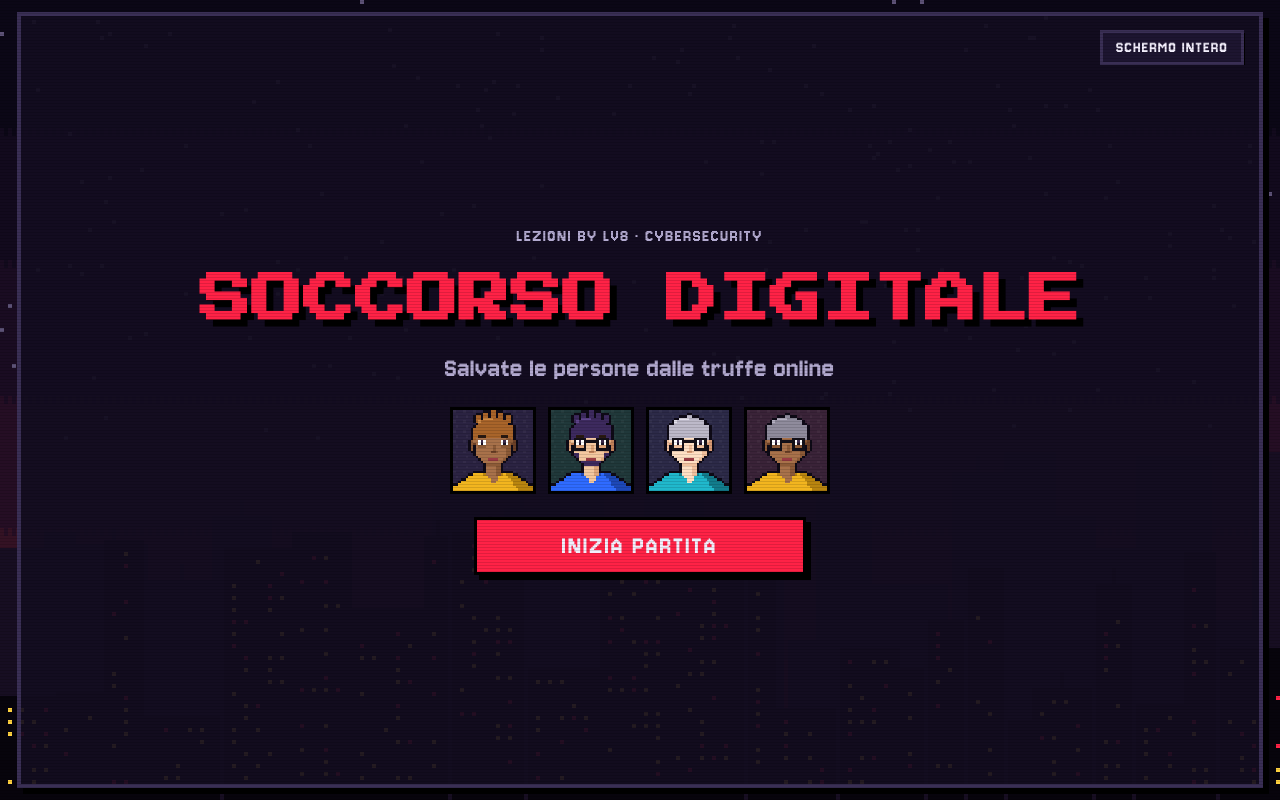
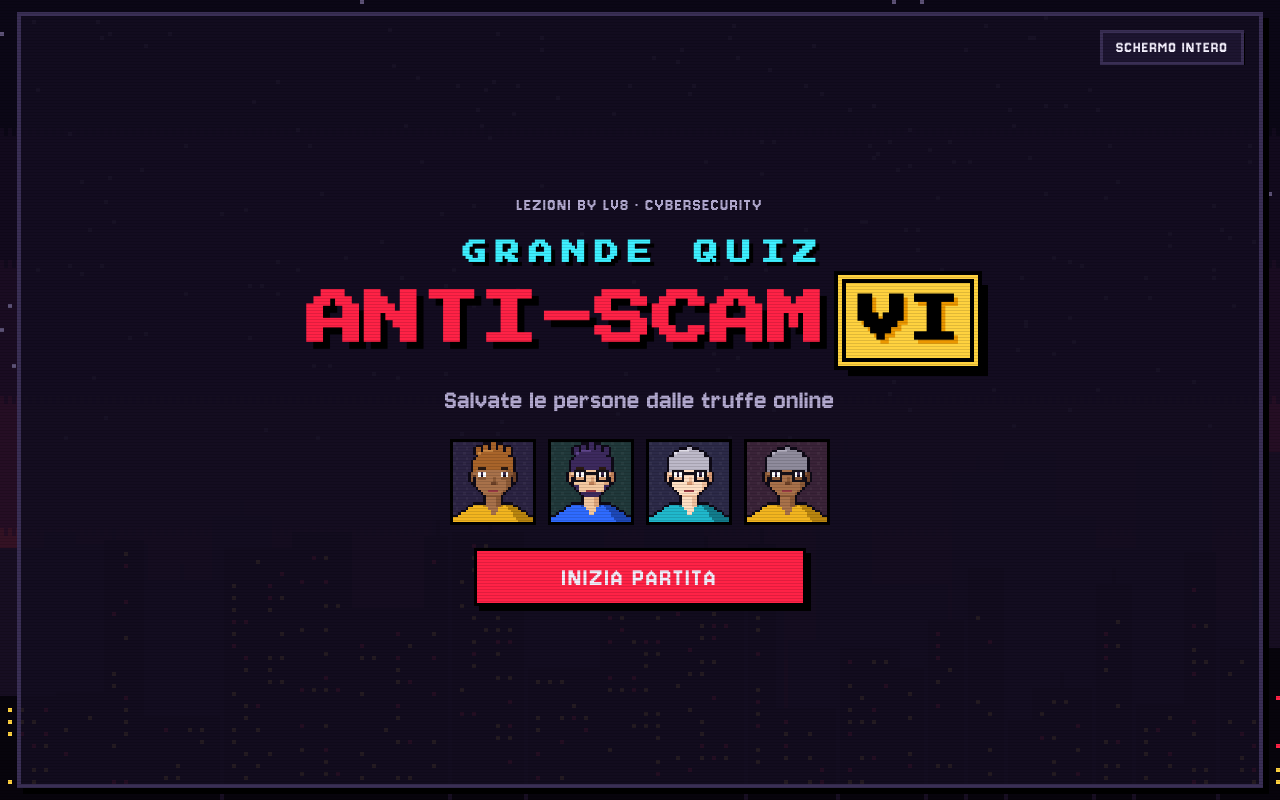
Before and after one commit to elbruco91/cyberquiz, a plain HTML site: page index.html in a window 1280 px wide. Drawn offline with Linux system fonts and the light colour scheme.

Commit message:
Nuovo titolo: Grande Quiz Anti-Scam VI, con logo pixel nel menu
Co-Authored-By: Claude Opus 5.5 <noreply@anthropic.com>
Claude-Session: https://claude.ai/code/session_01XctrTzAWSLBDX3y8xf3daa

```diff
--- a/content.js
+++ b/content.js
@@ -20,7 +20,7 @@
 
 window.CYBERQUIZ = {
   eyebrow: "Lezioni by LV8 · Cybersecurity",
-  title: "Soccorso digitale",
+  title: "Grande Quiz Anti-Scam VI",
 
   // Fasce di salvataggio, sulla percentuale di risposte esatte della squadra nel round.
   // Punti del round = percentuale (arrotondata all'intero) × mult del round × mult della fascia
--- a/index.html
+++ b/index.html
@@ -3,7 +3,7 @@
 <head>
 <meta charset="utf-8">
 <meta name="viewport" content="width=device-width, initial-scale=1, viewport-fit=cover">
-<title>Cyberquiz</title>
+<title>Grande Quiz Anti-Scam VI</title>
 <style>
 /* Fonts are bundled in /fonts so the game works offline in class.
    Jersey 10 (readable pixel font) for all text; Press Start 2P only for big titles. */
@@ -119,6 +119,15 @@ button:focus-visible, input:focus-visible { outline: 3px solid var(--volt); outl
 /* ---------- Menu ---------- */
 .menu { display: grid; place-items: center; align-content: center; gap: calc(var(--u) * 3.2); text-align: center; flex: 1; }
 .menu .logo { font-family: var(--f-display); font-size: calc(var(--u) * 7.2); color: var(--blood); text-shadow: 7px 7px 0 var(--black); margin: 0; line-height: 1.15; letter-spacing: 0; }
+.menu .logo { display: grid; justify-items: center; gap: calc(var(--u) * 1.6); }
+.logo-top { font-size: calc(var(--u) * 3.4); color: var(--volt); letter-spacing: 0.35em; text-shadow: 4px 4px 0 var(--black); padding-left: 0.35em; }
+.logo-row { display: flex; align-items: center; gap: calc(var(--u) * 2.4); }
+.logo-main { font-size: calc(var(--u) * 8); color: var(--blood); text-shadow: 7px 7px 0 var(--black); }
+.logo-num {
+  font-size: calc(var(--u) * 7); color: var(--black); background: var(--gold); padding: calc(var(--u) * 1.4) calc(var(--u) * 1.6) calc(var(--u) * 1);
+  border: 4px solid var(--black); box-shadow: 0 0 0 4px var(--gold), 0 0 0 8px var(--black), 10px 10px 0 4px var(--black);
+  text-shadow: 4px 4px 0 #eb9700;
+}
 .menu .tag { font-size: calc(var(--u) * 4); color: var(--muted); margin: 0; }
 .menu .faces { display: flex; gap: calc(var(--u) * 1.6); justify-content: center; }
 .menu .faces .avatar { width: calc(var(--u) * 12); height: calc(var(--u) * 12); }
@@ -572,6 +581,14 @@ const app = $("app"), panel = $("panel");
 const esc = s => String(s).replace(/[&<>"]/g, ch => ({ "&": "&amp;", "<": "&lt;", ">": "&gt;", '"': "&quot;" }[ch]));
 const tStyle = t => `--tc:${TEAM_STYLE[t].col};--ti:${TEAM_STYLE[t].ink}`;
 $("gameName").textContent = (C.title || "Cyberquiz").toUpperCase();
+document.title = C.title || "Cyberquiz";
+// Menu title: first two words on a small line, the rest big, a final roman numeral as a gold badge
+function logoHtml() {
+  const words = (C.title || "Cyberquiz").toUpperCase().split(/\s+/);
+  const num = words.length > 1 && /^[IVXLC]+$/.test(words[words.length - 1]) ? words.pop() : "";
+  const top = words.length > 2 ? words.splice(0, 2).join(" ") : "";
+  return `<h1 class="logo">${top ? `<span class="logo-top">${esc(top)}</span>` : ""}<span class="logo-row"><span class="logo-main">${esc(words.join(" "))}</span>${num ? `<span class="logo-num">${esc(num)}</span>` : ""}</span></h1>`;
+}
 $("gameSub").textContent = C.eyebrow || "";
 
 function renderTrack() {
@@ -627,7 +644,7 @@ function renderMenu() {
     <button class="hud-btn fs-btn menu-fs" data-fs>Schermo intero</button>
     <div class="menu">
       <p class="eyebrow">${esc(C.eyebrow || "")}</p>
-      <h1 class="logo">${esc((C.title || "Cyberquiz").toUpperCase())}</h1>
+      ${logoHtml()}
       <p class="tag">Salvate le persone dalle truffe online</p>
       <div class="faces" id="faces"></div>
       <div class="stack">
```
Also changed, not shown: 1 other file.
